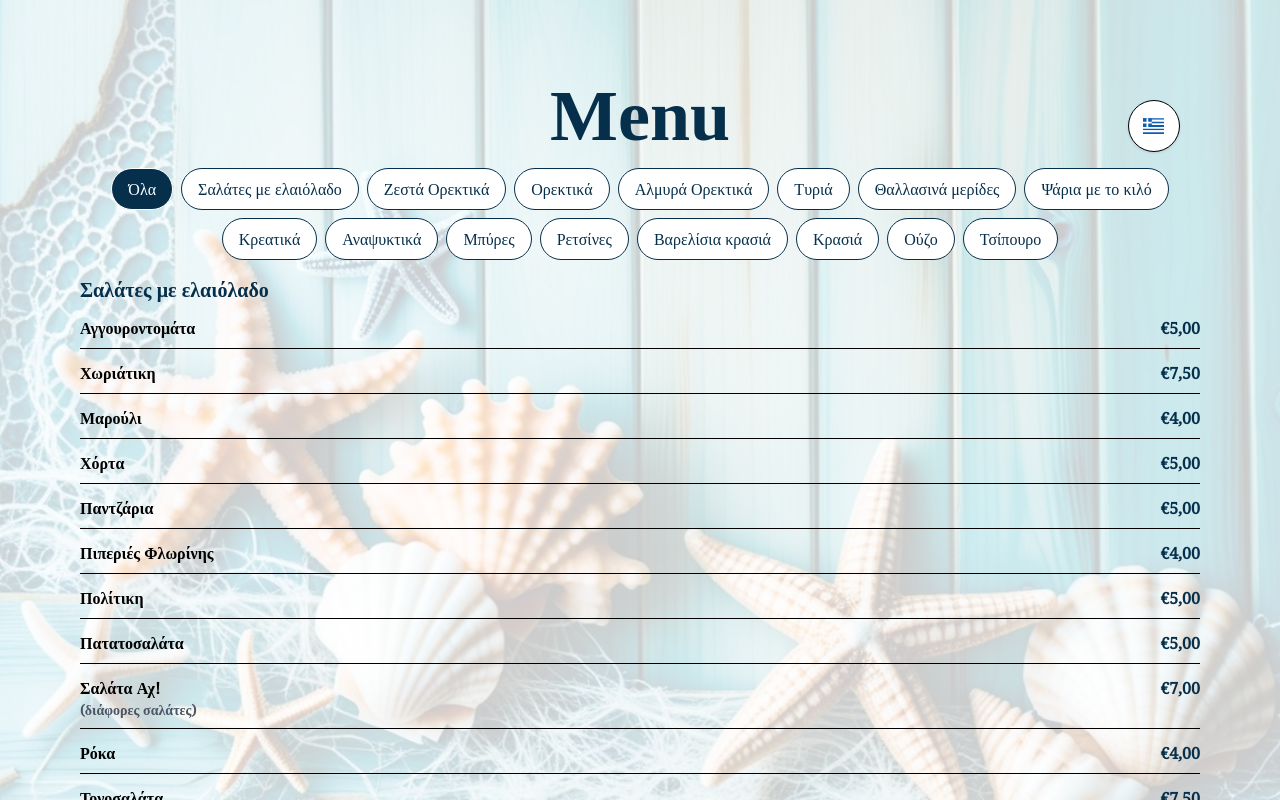
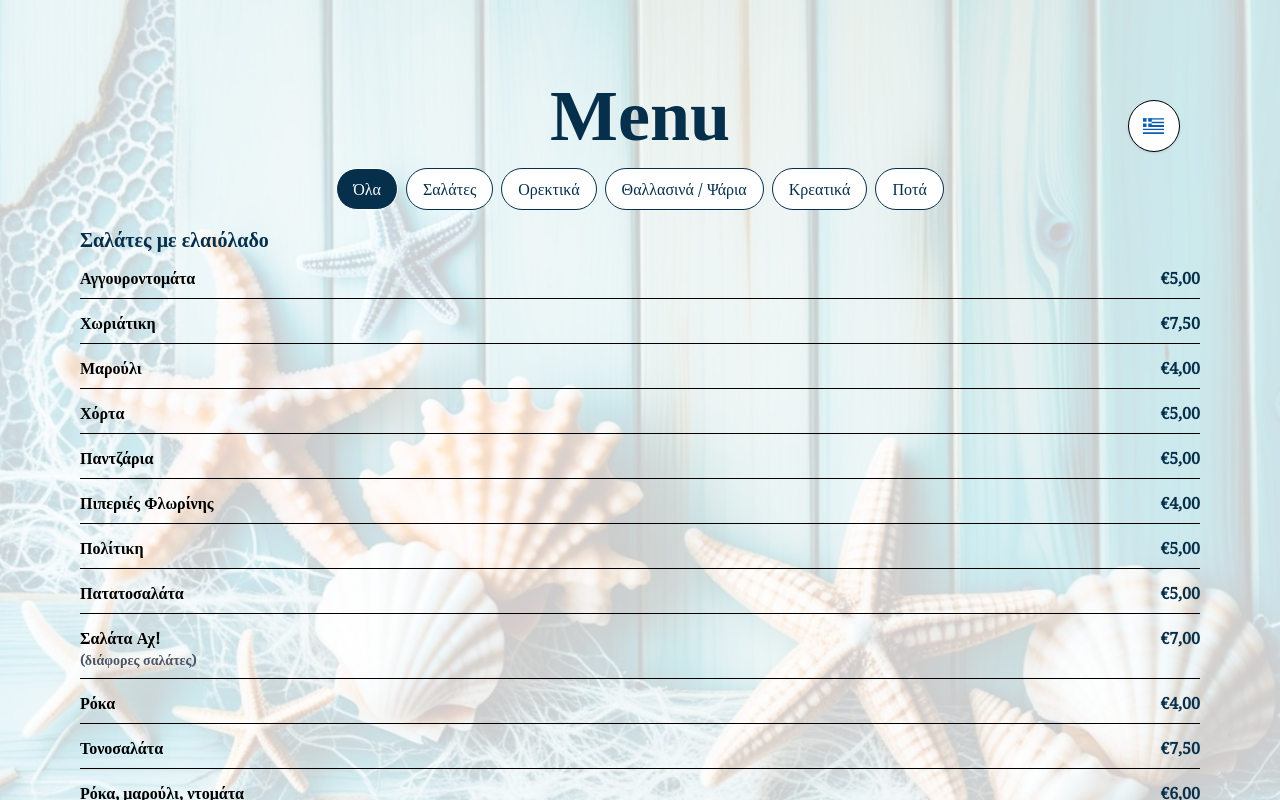
Before and after one commit to pagiannis/ax_niko_ax, a React (Vite) app: page / in a window 1280 px wide. Built offline with nearby package versions, Linux system fonts and the light colour scheme; some icons are missing; a web font is replaced by a local one.

Commit message:
New filter categories

```diff
--- a/src/components/FilterBar.tsx
+++ b/src/components/FilterBar.tsx
@@ -7,21 +7,11 @@ type FilterBarProps = {
 const FilterBar = ({ selected, onSelect, language }: FilterBarProps) => {
   const categories = [
     { en: "All", gr: "Όλα" },
-    { en: "Salads with olive oil", gr: "Σαλάτες με ελαιόλαδο" },
-    { en: "Hot Appetizers", gr: "Ζεστά Ορεκτικά" },
+    { en: "Salads", gr: "Σαλάτες" },
     { en: "Appetizers", gr: "Ορεκτικά" },
-    { en: "Salty Appetizers", gr: "Αλμυρά Ορεκτικά" },
-    { en: "Cheeses", gr: "Τυριά" },
-    { en: "Sea food portion", gr: "Θαλλασινά μερίδες" },
-    { en: "Fish per kilo", gr: "Ψάρια με το κιλό" },
+    { en: "Sea food / Fish", gr: "Θαλλασινά / Ψάρια" },
     { en: "Meat", gr: "Κρεατικά" },
-    { en: "Refreshments", gr: "Αναψυκτικά" },
-    { en: "Beers", gr: "Μπύρες" },
-    { en: "Retsines", gr: "Ρετσίνες" },
-    { en: "Barrel wine", gr: "Βαρελίσια κρασιά" },
-    { en: "Wine", gr: "Κρασιά" },
-    { en: "Ouzo", gr: "Ούζο" },
-    { en: "Tsipouro", gr: "Τσίπουρο" },
+    { en: "Drinks", gr: "Ποτά" },
   ];
 
   return (
```
